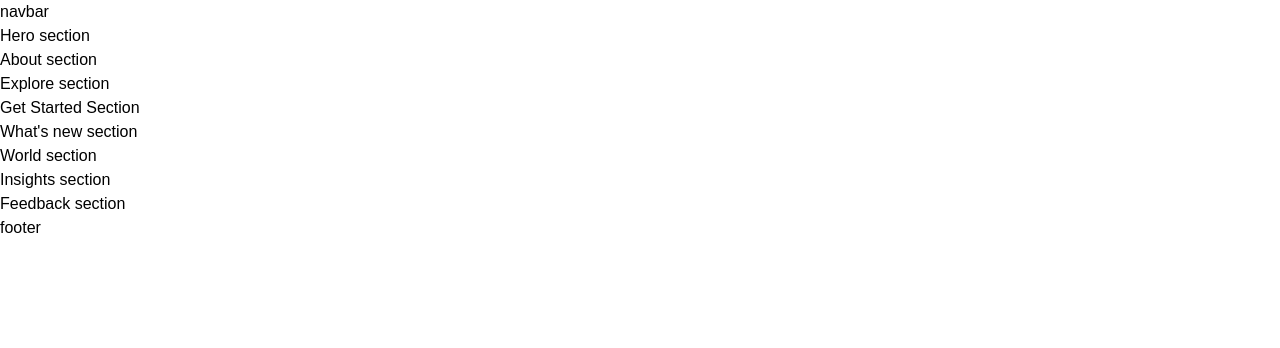
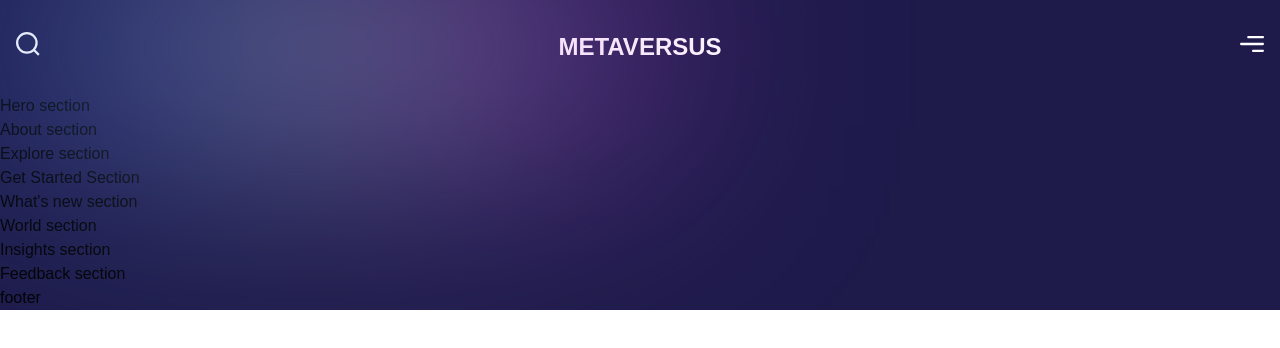
Before and after one commit to ItsFaizan/Metaverse_Madness_NextJS, a Next.js app: page / in a window 1280 px wide. Shown: the top 348 px of the page. Built offline with nearby package versions, Linux system fonts and the light colour scheme; a web font is replaced by a local one.

Commit message:
Navbar Added

```diff
--- a/app/page.js
+++ b/app/page.js
@@ -2,7 +2,7 @@
 import { About, Explore, Feedback, GetStarted, Hero, Insights, WhatsNew, World } from '../sections';
 
 const Page = () => (
-  <div>
+  <div className="bg-indigo-950 overflow-hidden">
     <Navbar />
     <Hero />
     <About />
--- a/components/Navbar.jsx
+++ b/components/Navbar.jsx
@@ -1,9 +1,32 @@
 'use client';
 
+import { motion } from 'framer-motion';
+import styles from '../styles';
+import { navVariants } from '../utils/motion';
+
 const Navbar = () => (
-  <nav>
-    navbar
-  </nav>
+  <motion.nav
+  variants={navVariants}
+  initial="hidden"
+  whileInView="show"
+  className={`${styles.xPaddings} py-8 relative`}
+  >
+    <div className='absolute w-[50%] inset-0 gradient-01'/>
+    <div className={`${styles.innerWidth} mx-auto flex justify-between gap-8`}>
+      <div className='pl-4'>
+      <img src="/search.svg" alt="search" className="w-[24px] h-[24px] object-contain"/>
+      </div>
+      <h2 className='font-extrabold text-[24px] leading-[30px] text-white'>
+          METAVERSUS
+      </h2>
+      <div className='pr-4'>
+      <img
+      src='/menu.svg'
+      alt='menu'
+      className='w-[24px] h-[24px] object-contain'/>
+      </div>
+    </div>
+  </motion.nav>
 );
 
 export default Navbar;
--- a/package.json
+++ b/package.json
@@ -12,6 +12,7 @@
     "autoprefixer": "10.4.14",
     "eslint": "8.46.0",
     "eslint-config-next": "13.4.12",
+    "framer-motion": "^10.15.0",
     "next": "13.4.12",
     "postcss": "8.4.27",
     "react": "18.2.0",
```
Also changed, not shown: 1 other file (tests, documents, lock files or other folders).
